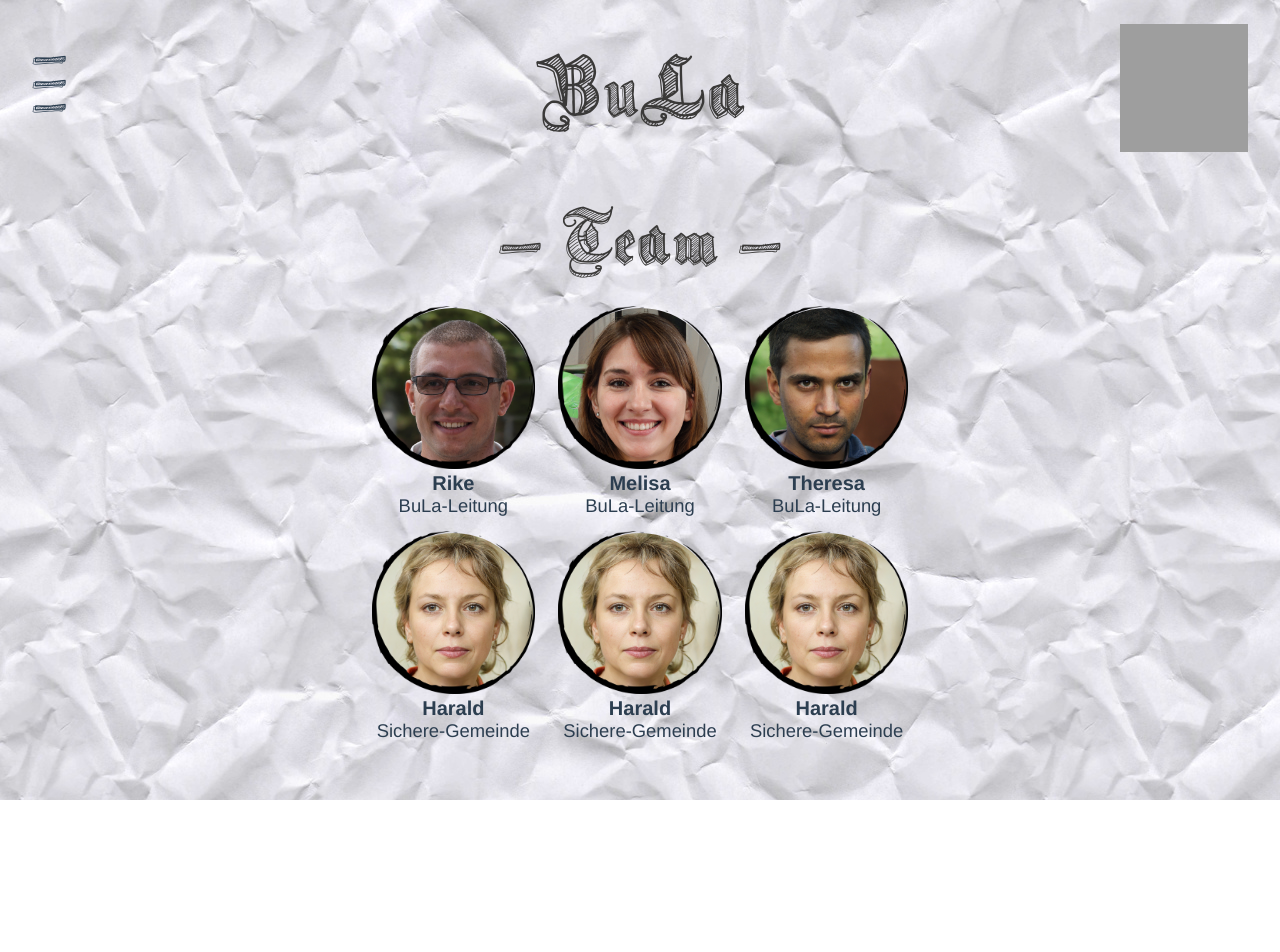
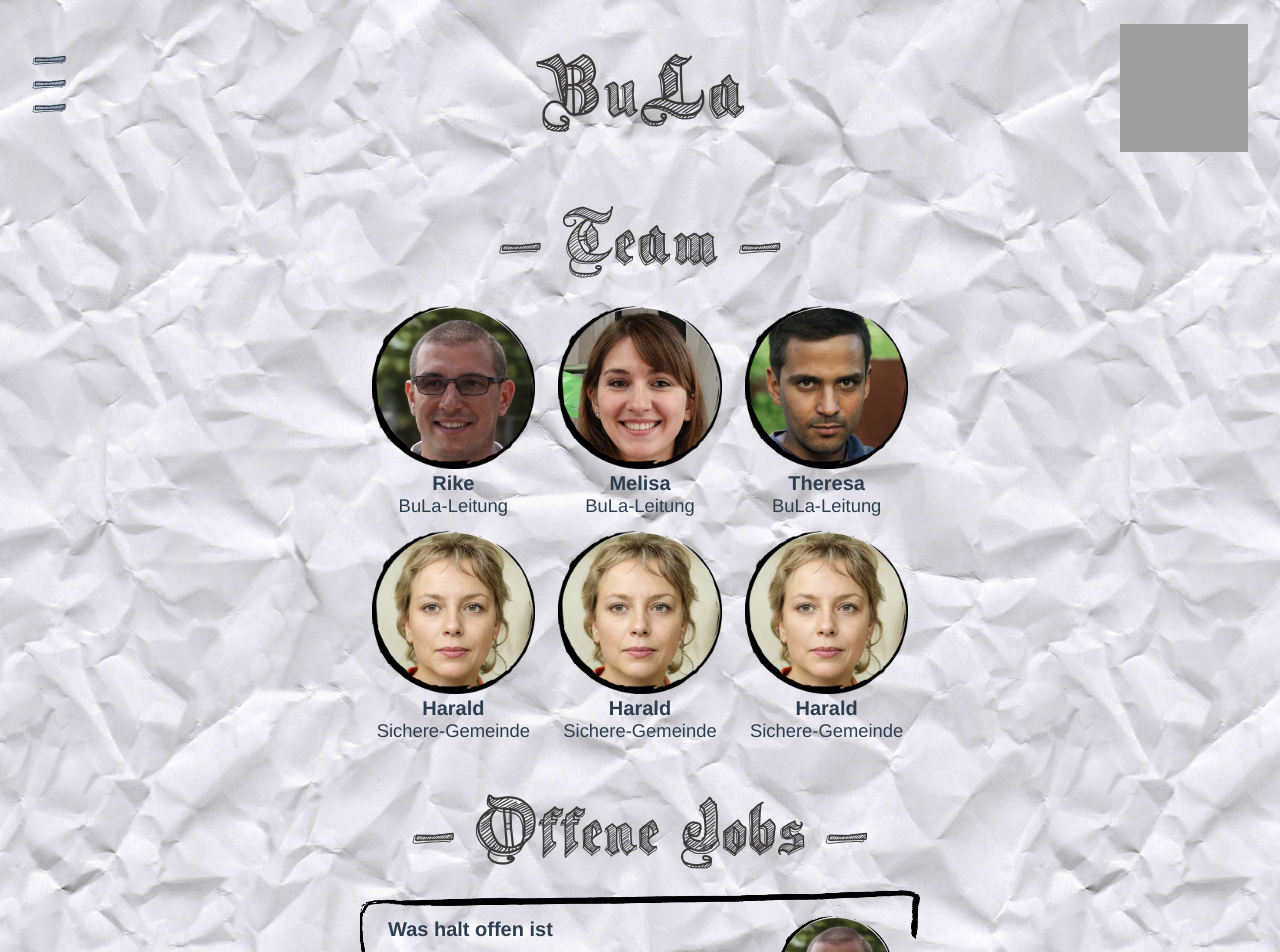
Before and after one commit to mathisfechner/bula2023, a Vue app in the folder vue/bula2023/: page /team in a window 1280 px wide. Shown: the top 952 px of the page. Before the commit the page ends 800 px from the top, so only its background shows below. Built offline with nearby package versions, Linux system fonts and the light colour scheme; grey boxes are pictures that could not be loaded.

Commit message:
jobs auf Teamseite

```diff
--- a/vue/bula2023/src/components/buLaHeader.vue
+++ b/vue/bula2023/src/components/buLaHeader.vue
@@ -11,7 +11,7 @@
           <img ref="logoRight" id="logoRight" :class="{'logo': true, 'showOptions': showOptions}" src="/logo.png" alt="BuLa Logo">
         </div>
         <nav :class="{'displayMenu': displayMenu}" :aria-hidden="!displayMenu">
-          <router-link to="/team" :tabindex="displayMenu ? 0 : -1">Team</router-link>
+          <router-link to="/team" :tabindex="displayMenu ? 0 : -1">Team | Jobs</router-link>
           <router-link to="/faq" :tabindex="displayMenu ? 0 : -1">FAQ</router-link>
           <router-link to="/karte" :tabindex="displayMenu ? 0 : -1">Karte</router-link>
         </nav>
--- a/vue/bula2023/src/views/Team.vue
+++ b/vue/bula2023/src/views/Team.vue
@@ -2,15 +2,18 @@
   <main>
     <h2>Team</h2>
     <team :team="store.Team" :isExpanded="true"></team>
+    <h2>Offene Jobs</h2>
+    <jobs></jobs>
   </main>
 </template>
 
 <script>
 import team from '../components/team.vue';
 import mixin from '@/mixin.js'
+import Jobs from '../components/jobs.vue';
 
 export default {
-  components: { team },
+  components: { team, Jobs },
   mixins: [mixin],
   computed: {},
   data() {
```
